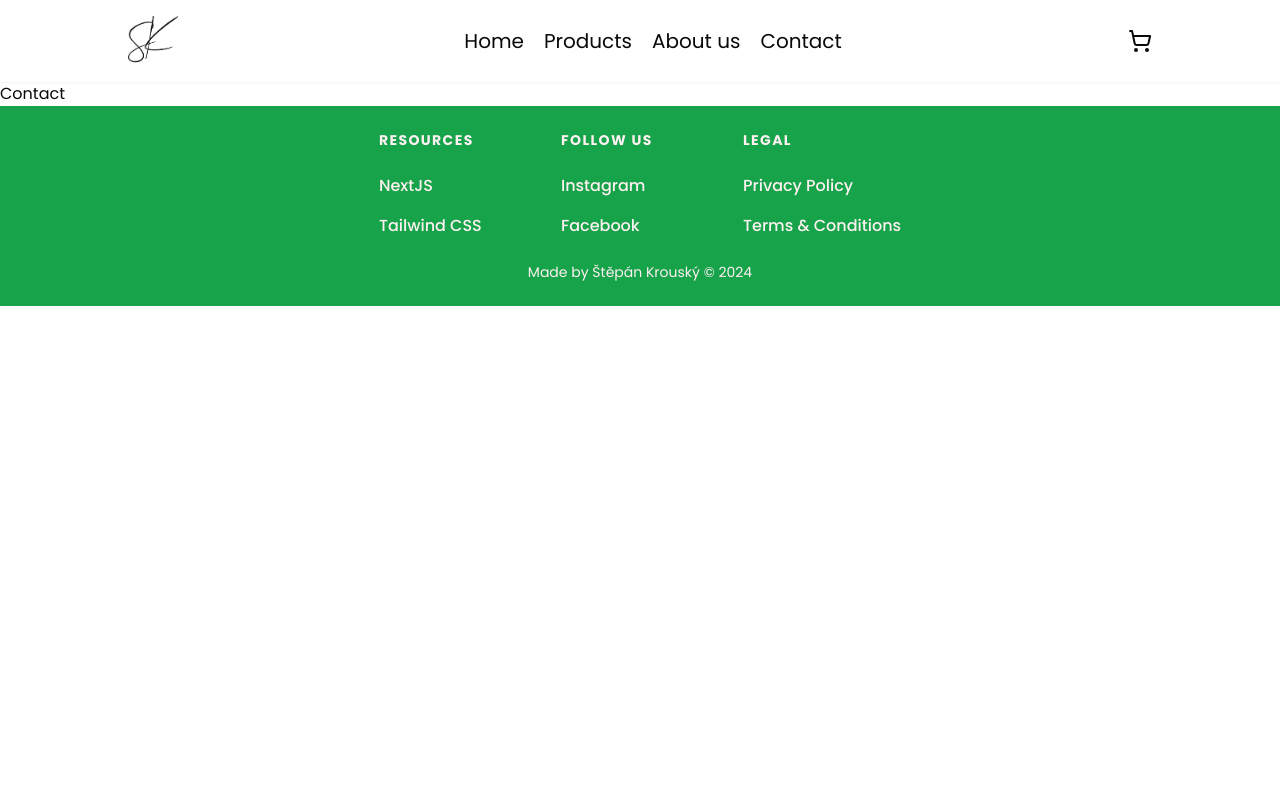
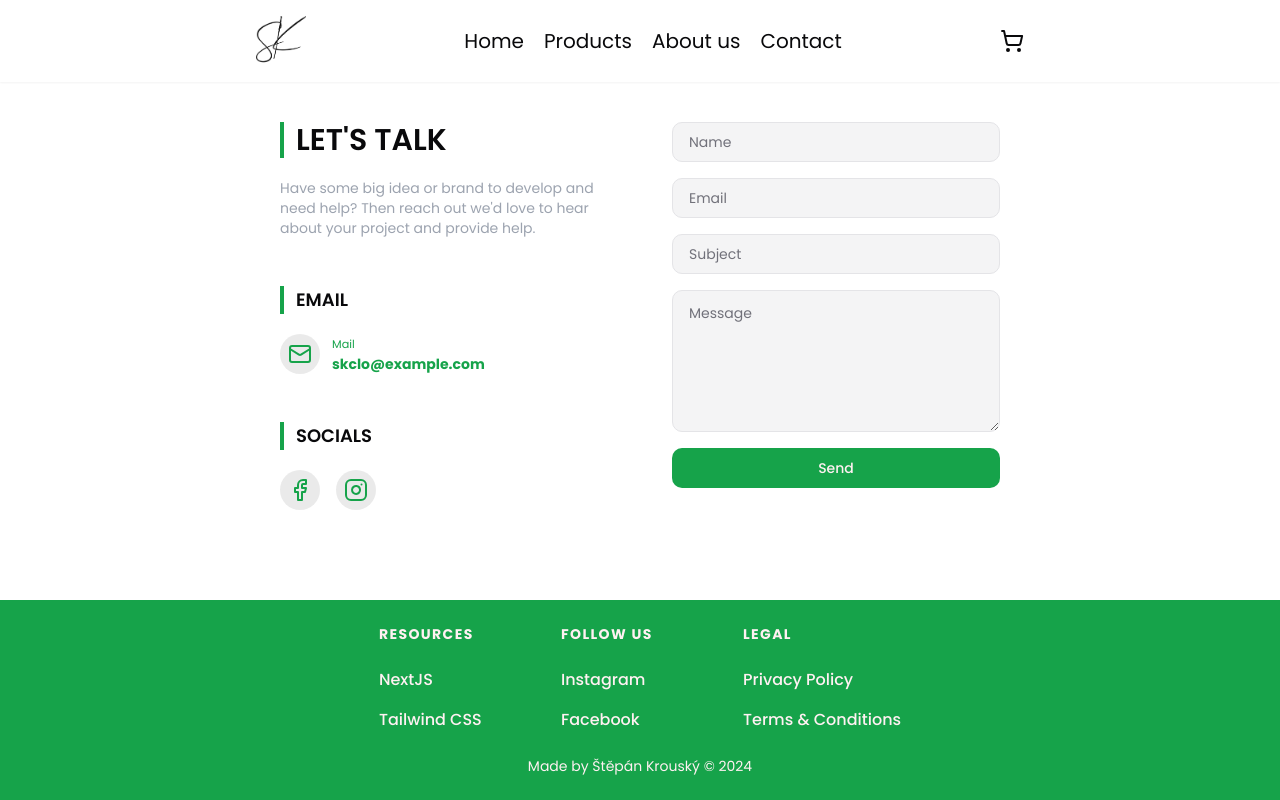
Before and after one commit to krouskystepan/sk-clothing, a Next.js app: page /contact in a window 1280 px wide. Built offline with nearby package versions, Linux system fonts and the light colour scheme.

Commit message:
Completed contact page

```diff
--- a/src/app/contact/page.tsx
+++ b/src/app/contact/page.tsx
@@ -1,5 +1,75 @@
+import { Button } from '@/components/ui/button'
+import { Textarea } from '@/components/ui/textarea'
+import { Input } from '@/components/ui/input'
+import { Facebook, Instagram, Mail } from 'lucide-react'
+import Link from 'next/link'
 import React from 'react'
 
 export default function Contact() {
-  return <div>Contact</div>
+  return (
+    <section className="mx-auto my-10 grid max-w-3xl grow gap-6 bg-white px-6 sm:grid-cols-2 sm:grid-rows-1 md:gap-16">
+      <div>
+        <h1 className="section-heading !mt-0">Let&apos;s Talk</h1>
+        <p className="mt-3 text-sm text-gray-400">
+          Have some big idea or brand to develop and need help? Then reach out
+          we&apos;d love to hear about your project and provide help.
+        </p>
+        <div className="mt-12">
+          <h2 className="section-heading !text-lg font-extrabold">Email</h2>
+          <ul className="mt-3">
+            <li className="flex items-center">
+              <div className="flex size-10 shrink-0 items-center justify-center rounded-full bg-[#e6e6e6cf]">
+                <Mail className="text-primary" />
+              </div>
+              <a
+                className="ml-3 text-sm text-primary"
+                href="mailto:skclo@example.com"
+              >
+                <small className="block">Mail</small>
+                <strong>skclo@example.com</strong>
+              </a>
+            </li>
+          </ul>
+        </div>
+        <div className="mt-12">
+          <h2 className="section-heading !text-lg font-extrabold">Socials</h2>
+          <ul className="mt-3 flex space-x-4">
+            <li className="flex size-10 shrink-0 items-center justify-center rounded-full bg-[#e6e6e6cf]">
+              <Link href="/contact">
+                <Facebook className="text-primary" />
+              </Link>
+            </li>
+            <li className="flex size-10 shrink-0 items-center justify-center rounded-full bg-[#e6e6e6cf]">
+              <Link href="/contact">
+                <Instagram className="text-primary" />
+              </Link>
+            </li>
+          </ul>
+        </div>
+      </div>
+      <form className="ml-auto w-full space-y-4">
+        <Input
+          type="text"
+          placeholder="Name"
+          className="bg-accent px-4 py-3 text-sm outline-primary"
+        />
+        <Input
+          type="email"
+          placeholder="Email"
+          className="bg-accent px-4 py-3 text-sm outline-primary"
+        />
+        <Input
+          type="text"
+          placeholder="Subject"
+          className="bg-accent px-4 py-3 text-sm outline-primary"
+        />
+        <Textarea
+          placeholder="Message"
+          rows={6}
+          className="bg-accent px-4 pt-3 text-sm"
+        />
+        <Button className="w-full">Send</Button>
+      </form>
+    </section>
+  )
 }
--- a/src/app/layout.tsx
+++ b/src/app/layout.tsx
@@ -12,8 +12,8 @@ const poppins = Poppins({
 })
 
 export const metadata: Metadata = {
-  title: 'SK - Clothing',
-  description: 'Just a simple clothing store',
+  title: 'SK - Clothing Shop',
+  description: 'Just a simple clothing shop',
 }
 
 export default function RootLayout({
--- a/src/components/shared/Navbar.tsx
+++ b/src/components/shared/Navbar.tsx
@@ -15,7 +15,7 @@ export default function Navbar() {
 
   return (
     <header className="sticky left-0 top-0 z-10 bg-white p-4 shadow-sm">
-      <nav className="mx-auto flex max-w-5xl items-center justify-between">
+      <nav className="mx-auto flex max-w-3xl items-center justify-between">
         <Image
           src={'/logo.webp'}
           width={50}
--- /dev/null
+++ b/src/components/ui/input.tsx
@@ -0,0 +1,25 @@
+import * as React from "react"
+
+import { cn } from "@/lib/utils"
+
+export interface InputProps
+  extends React.InputHTMLAttributes<HTMLInputElement> {}
+
+const Input = React.forwardRef<HTMLInputElement, InputProps>(
+  ({ className, type, ...props }, ref) => {
+    return (
+      <input
+        type={type}
+        className={cn(
+          "flex h-10 w-full rounded-md border border-input bg-background px-3 py-2 text-sm ring-offset-background file:border-0 file:bg-transparent file:text-sm file:font-medium placeholder:text-muted-foreground focus-visible:outline-none focus-visible:ring-2 focus-visible:ring-ring focus-visible:ring-offset-2 disabled:cursor-not-allowed disabled:opacity-50",
+          className
+        )}
+        ref={ref}
+        {...props}
+      />
+    )
+  }
+)
+Input.displayName = "Input"
+
+export { Input }
--- /dev/null
+++ b/src/components/ui/textarea.tsx
@@ -0,0 +1,24 @@
+import * as React from "react"
+
+import { cn } from "@/lib/utils"
+
+export interface TextareaProps
+  extends React.TextareaHTMLAttributes<HTMLTextAreaElement> {}
+
+const Textarea = React.forwardRef<HTMLTextAreaElement, TextareaProps>(
+  ({ className, ...props }, ref) => {
+    return (
+      <textarea
+        className={cn(
+          "flex min-h-[80px] w-full rounded-md border border-input bg-background px-3 py-2 text-sm ring-offset-background placeholder:text-muted-foreground focus-visible:outline-none focus-visible:ring-2 focus-visible:ring-ring focus-visible:ring-offset-2 disabled:cursor-not-allowed disabled:opacity-50",
+          className
+        )}
+        ref={ref}
+        {...props}
+      />
+    )
+  }
+)
+Textarea.displayName = "Textarea"
+
+export { Textarea }
```
